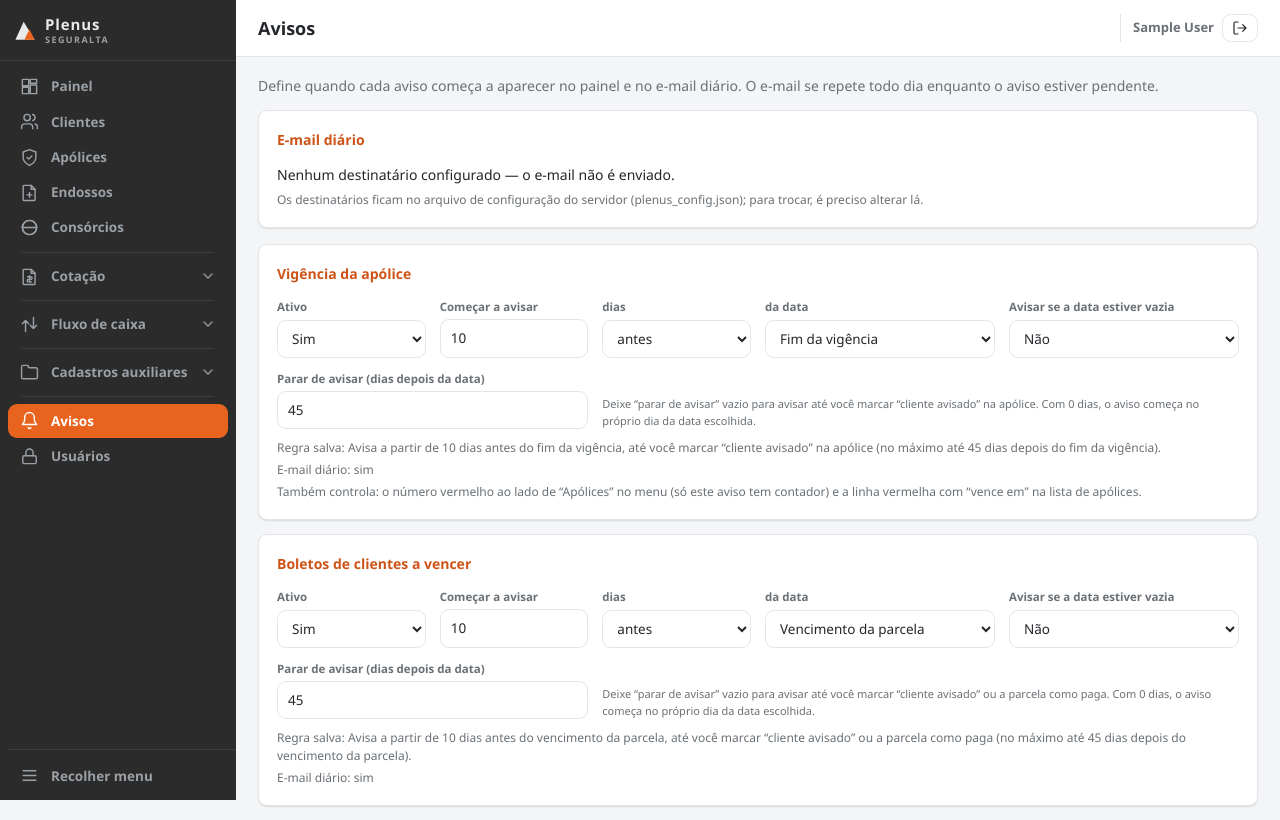
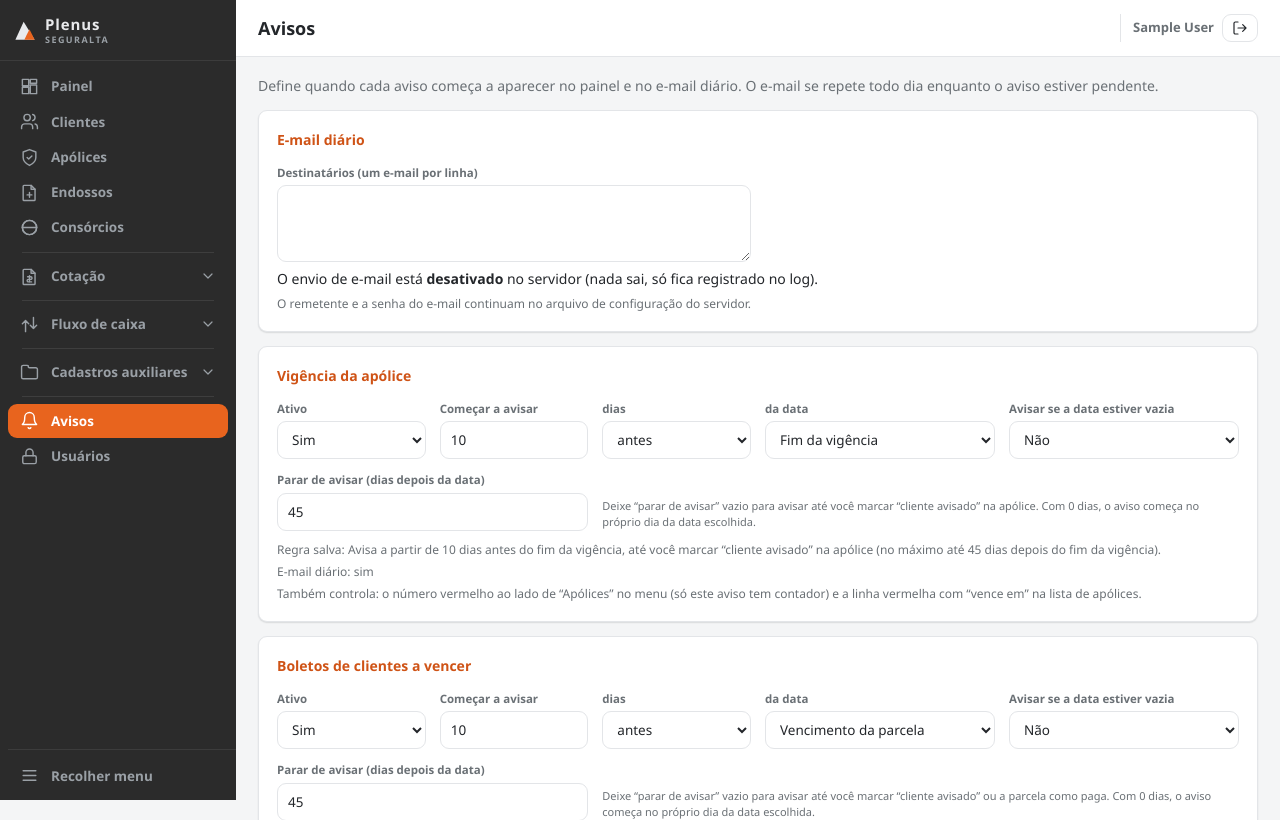
Before and after one commit to renatarisc/PlenusSeguralta, a Flask app: page /configuracoes/avisos in a window 1280 px wide. Shown: the top 820 px of the page. Run offline with Flask 3, Linux system fonts and the light colour scheme; the visitor is signed in with stand-in values (Sample User, id 1); data comes from the database, SQL or seed files in the repository; tables that the repository leaves empty hold one stand-in row (values such as "Sample post"); some libraries are stand-ins or nearby versions.

Commit message:
Avisos: destinatários do e-mail diário editáveis na tela
Lista salva na nova tabela config_sistema; enquanto nunca for salva pela
tela, continua valendo email.para do plenus_config.json. Remetente e senha
seguem no arquivo do servidor.

Co-Authored-By: Claude Opus 5.5 <noreply@anthropic.com>

```diff
--- a/app.py
+++ b/app.py
@@ -30,7 +30,7 @@ from validacao import (
     gerar_repasses_cocorretagem, para_decimal,
     validar_saida, preparar_lancamentos_saida, validar_endosso,
     validar_consorcio, preparar_parcela_valores, preparar_boletos,
-    validar_nota_fiscal, validar_recibo, validar_entrada_simples,
+    validar_nota_fiscal, validar_recibo, validar_entrada_simples, email_valido,
 )
 
 _HTTPS = os.environ.get("PLENUS_HTTPS") == "1"
@@ -322,8 +322,18 @@ def dashboard():
 @app.route("/configuracoes/avisos", methods=["GET", "POST"])
 def config_avisos():
     regras = repo.regras_aviso()
+    email = notificacoes.carregar_config().get("email", {})
+    email_para = avisos.destinatarios_email({"email": email})
     if request.method == "POST":
         novas, erros = {}, []
+        email_para = []
+        for e in re.split(r"[\s,;]+", request.form.get("email_para", "")):
+            if not e:
+                continue
+            if not email_valido(e):
+                erros.append(f"E-mail inválido nos destinatários: {e}")
+            elif e.lower() not in (x.lower() for x in email_para):
+                email_para.append(e)
         for tipo, t in avisos.TIPOS.items():
             if tipo not in regras:
                 continue
@@ -345,16 +355,16 @@ def config_avisos():
                 "avisar_sem_data": 1 if request.form.get(f"{tipo}__sem_data") == "1" else 0,
             }
         if not erros:
-            repo.salvar_regras_aviso(novas)
+            repo.salvar_regras_aviso(novas, email_para)
             flash("Regras de aviso salvas.", "ok")
             return redirect(url_for("config_avisos"))
         for e in erros:
             flash(e, "erro")
         regras = {**regras, **{k: {**regras[k], **v} for k, v in novas.items()}}
-    email = notificacoes.carregar_config().get("email", {})
+        email_para = [e for e in re.split(r"[\s,;]+", request.form.get("email_para", "")) if e]
     return render_template("config_avisos.html", ativo="config_avisos",
                            tipos=avisos.TIPOS, regras=regras,
-                           email_ativo=bool(email.get("ativo")), email_para=email.get("para") or [])
+                           email_ativo=bool(email.get("ativo")), email_para=email_para)
 
 
 @app.route("/consorcios/boleto/<int:boleto_id>/enviado", methods=["POST"])
--- a/avisos.py
+++ b/avisos.py
@@ -124,6 +124,16 @@ def contar_vigencia(regras):
                if pendente(a) and na_janela("vigencia", regra, a))
 
 
+def destinatarios_email(cfg):
+    """Quem recebe o e-mail diário: a lista salva na tela Avisos; se nunca foi salva, a do
+    plenus_config.json (`email.para`)."""
+    salvos = repo.destinatarios_email()
+    if salvos is not None:
+        return salvos
+    para = cfg.get("email", {}).get("para") or []
+    return [para] if isinstance(para, str) else list(para)
+
+
 def _dias(n):
     return f"{n} dia" + ("s" if n != 1 else "")
 
--- a/db.py
+++ b/db.py
@@ -154,6 +154,12 @@ CREATE TABLE IF NOT EXISTS regra_aviso (
     dias_inicio INT NOT NULL DEFAULT 0,  -- comeca em data_base + N dias (negativo = antes)
     dias_parar_apos INT,                 -- para em data_base + N dias; NULL = so quando resolvido
     avisar_sem_data INT NOT NULL DEFAULT 0
+) ENGINE=InnoDB DEFAULT CHARSET=utf8mb4;
+
+-- configuracoes editaveis pela tela (chave/valor); ex.: email_destinatarios (um por linha)
+CREATE TABLE IF NOT EXISTS config_sistema (
+    chave VARCHAR(64) PRIMARY KEY,
+    valor TEXT
 ) ENGINE=InnoDB DEFAULT CHARSET=utf8mb4;
 
 -- campos configuraveis da cotacao (montam o formulario de cotacao)
@@ -619,6 +625,7 @@ _COLUNAS_ESPERADAS = {
         "dias_inicio": "INT NOT NULL DEFAULT 0", "dias_parar_apos": "INT",
         "avisar_sem_data": "INT NOT NULL DEFAULT 0",
     },
+    "config_sistema": {"valor": "TEXT"},
     "cotacao_campo": {
         "nome": "TEXT", "tipo": "TEXT", "ordem": "INT NOT NULL DEFAULT 0",
         "papel": "VARCHAR(40) NOT NULL DEFAULT ''", "opcoes": "TEXT",
--- a/repo.py
+++ b/repo.py
@@ -718,9 +718,24 @@ def regras_aviso():
         return {l["tipo"]: dict(l) for l in con.execute("SELECT * FROM regra_aviso").fetchall()}
 
 
-def salvar_regras_aviso(regras):
-    """`regras`: {tipo: {ativo, campo_base, dias_inicio, dias_parar_apos, avisar_sem_data}}."""
-    with conexao() as con:
+def destinatarios_email():
+    """Lista salva pela tela Avisos, ou None se nunca foi salva (vale a do plenus_config.json)."""
+    with conexao() as con:
+        l = con.execute("SELECT valor FROM config_sistema WHERE chave = 'email_destinatarios'").fetchone()
+    if l is None:
+        return None
+    return [e for e in (l["valor"] or "").splitlines() if e.strip()]
+
+
+def salvar_regras_aviso(regras, destinatarios):
+    """`regras`: {tipo: {ativo, campo_base, dias_inicio, dias_parar_apos, avisar_sem_data}};
+    `destinatarios`: lista de e-mails do aviso diário."""
+    with conexao() as con:
+        con.execute(
+            "INSERT INTO config_sistema (chave, valor) VALUES ('email_destinatarios', %s) "
+            "ON DUPLICATE KEY UPDATE valor = VALUES(valor)",
+            ("\n".join(destinatarios),),
+        )
         for tipo, r in regras.items():
             con.execute(
                 "UPDATE regra_aviso SET ativo = %s, campo_base = %s, dias_inicio = %s, "
--- a/templates/config_avisos.html
+++ b/templates/config_avisos.html
@@ -7,23 +7,26 @@
   Define quando cada aviso começa a aparecer no painel e no e-mail diário. O e-mail se repete
   todo dia enquanto o aviso estiver pendente.
 </p>
-<div class="cartao">
-  <h2>E-mail diário</h2>
-  {% if email_ativo and email_para %}
-  <p style="margin:0">Enviado para: <strong>{{ email_para|join(', ') }}</strong></p>
-  {% elif email_para %}
-  <p style="margin:0">O envio está <strong>desativado</strong> (nada sai, só fica registrado no log).
-    Destinatários configurados: {{ email_para|join(', ') }}</p>
-  {% else %}
-  <p style="margin:0">Nenhum destinatário configurado — o e-mail não é enviado.</p>
-  {% endif %}
-  <p style="margin:6px 0 0;font-size:12px;color:var(--texto-suave)">Os destinatários ficam no
-    arquivo de configuração do servidor (plenus_config.json); para trocar, é preciso alterar lá.</p>
-</div>
-
-
 <form class="form" method="post" novalidate>
   <input type="hidden" name="csrf_token" value="{{ csrf_token() }}">
+
+  <div class="cartao">
+    <h2>E-mail diário</h2>
+    <div class="grade">
+      <div class="campo c-6">
+        <label for="email_para">Destinatários (um e-mail por linha)</label>
+        <textarea id="email_para" name="email_para" rows="3">{{ email_para|join('\n') }}</textarea>
+      </div>
+    </div>
+    {% if not email_ativo %}
+    <p style="margin:6px 0 0">O envio de e-mail está <strong>desativado</strong> no servidor
+      (nada sai, só fica registrado no log).</p>
+    {% elif not email_para %}
+    <p style="margin:6px 0 0">Sem destinatários, nenhum e-mail é enviado.</p>
+    {% endif %}
+    <p style="margin:6px 0 0;font-size:12px;color:var(--texto-suave)">O remetente e a senha do
+      e-mail continuam no arquivo de configuração do servidor.</p>
+  </div>
 
   {% for tipo, t in tipos.items() if tipo in regras %}
   {% set r = regras[tipo] %}
--- a/verificar_vencimentos.py
+++ b/verificar_vencimentos.py
@@ -158,6 +158,7 @@ def main(argv):
     seco = "--seco" in argv
     db.inicializar_db()
     cfg = carregar_config()
+    cfg.setdefault("email", {})["para"] = avisos.destinatarios_email(cfg)
 
     email_ativo = cfg.get("email", {}).get("ativo")
     agenda_ativo = agenda.agenda_ativa(cfg)
```
